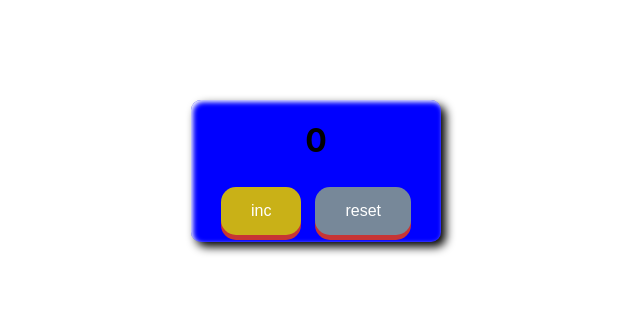
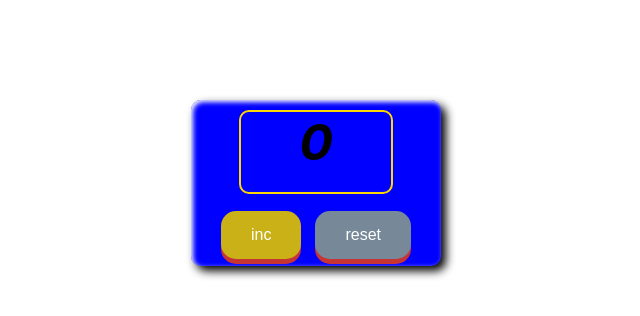
Before and after one commit to KirillHtml5/my-schechik, a React (Create React App) app: page / in a window 1280 px wide. Shown: the top 316 px of the page, without its empty margins (324-964 px from the left). Built offline with nearby package versions, Linux system fonts and the light colour scheme.

Commit message:
add third+

```diff
--- a/src/App.css
+++ b/src/App.css
@@ -39,8 +39,21 @@
     background-color: lightslategrey;
 }
 .tab{
+    display: inline-block;
     height: 80px;
+    border: 2px solid gold;
+    border-radius: 10px;
+    width: 150px;
+    margin: 10px;
+}
+.number{
+    font-style: italic;
+    font-size: 50px;
+    font-weight: bold;
 }
 .red{
     color: red;
+    font-style: italic;
+    font-size: 50px;
+    font-weight: bold;
 }
--- a/src/component/Tablo.tsx
+++ b/src/component/Tablo.tsx
@@ -3,6 +3,6 @@ type TabloType = {
 }
 export const Tablo = (props: TabloType) => {
     return (
-        <div><h1 className={props.number===5?'red':''}>{props.number}</h1></div>
+        <div className={props.number===5?'red':'number'}>{props.number}</div>
     )
 }
```
